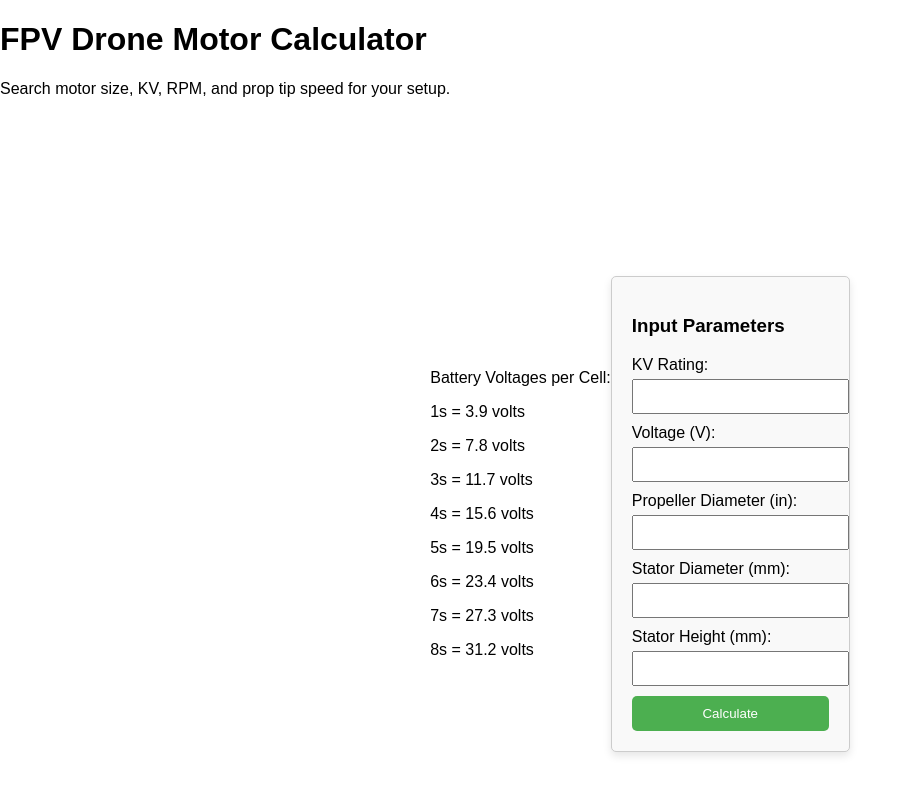
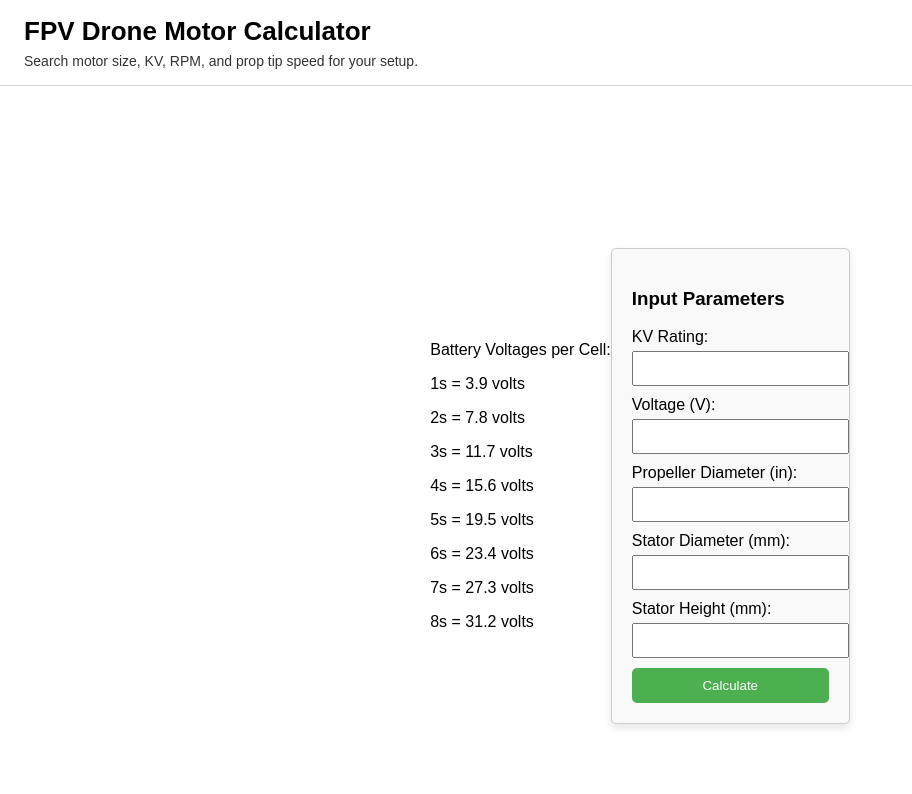
Before and after one commit to Whumafpv/FPVMotorCalculator, a plain HTML site: page index.html in a window 1280 px wide. Shown: the whole page, without its empty margins (0-912 px from the left). Drawn offline with Linux system fonts and the light colour scheme.

Commit message:
Update styles.css

```diff
--- a/styles.css
+++ b/styles.css
@@ -4,6 +4,29 @@ body {
   padding: 0;
 }
 
+.site-header {
+  width: 100%;
+  padding: 16px 0;
+  box-sizing: border-box;
+  border-bottom: 1px solid rgba(0,0,0,0.15);
+}
+
+.site-header-inner {
+  padding: 0 24px;          /* left/right breathing room */
+  box-sizing: border-box;
+}
+
+.site-header h1 {
+  margin: 0 0 6px 0;
+  font-size: 26px;
+  font-weight: 700;
+}
+
+.site-header p {
+  margin: 0;
+  font-size: 14px;
+  opacity: 0.8;
+}
 .container {
   display: flex;
   justify-content: center;
```
